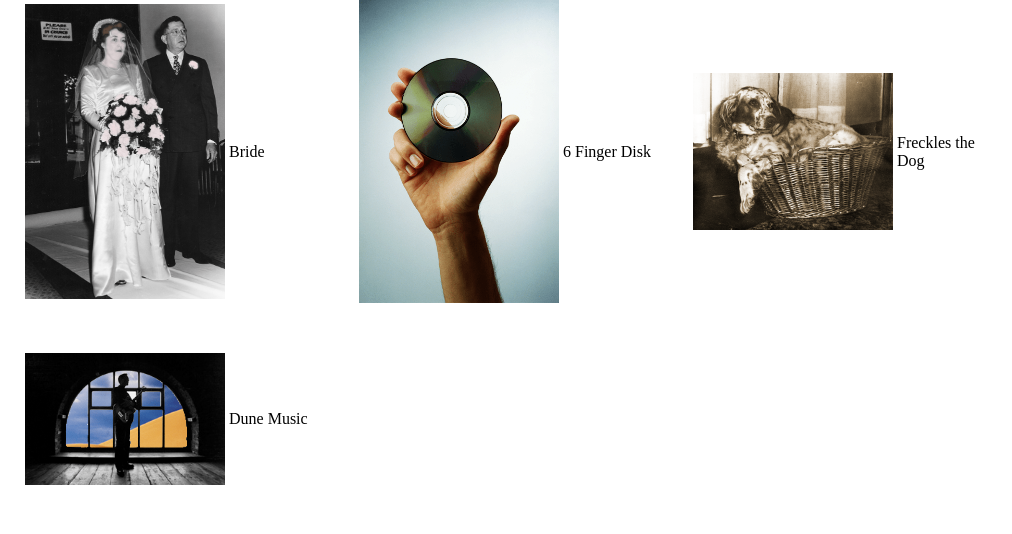
After one commit to michaeljcaboose/rit-web-dev, a PHP site: page /exercises/photoshop/index.php in a window 1280 px wide. The commit adds this page. Shown: the top 534 px of the page, without its empty margins (0-1012 px from the left). Run offline with PHP 8.4, Linux system fonts and the light colour scheme.

Commit message:
project 1 files and week8 exercises

```diff
--- /dev/null
+++ b/645/exercises/photoshop/index.php
@@ -0,0 +1,83 @@
+<!DOCTYPE html>
+<html>
+    <head>
+        <meta charset="UTF-8" />
+        <meta name="viewport" content="width=device-width, initial-scale=1.0" />
+        <style>
+            html, body{
+                width: 100%;
+                margin: 0;
+            }
+            div{
+                vertical-align: middle;
+            }
+
+            div img{
+                display: block;
+            }
+            .left{
+                width: 200px;
+                display: inline-block;
+                margin: 0 auto;
+                text-align: center;
+            }
+            .left img{
+                margin-top: 0;
+                margin-left: auto;
+                margin-bottom: 0;
+            }
+            .right{
+                width: 100px;
+                display: inline-block;
+                margin-top: 0;
+                margin-right: auto;
+                margin-left: auto;
+                margin-bottom: 0;
+            }
+            .pic-container{
+                margin-left: 25px;
+                margin-bottom: 50px;
+                width: 305px;
+                display: inline-block;
+            }
+
+        </style>
+    </head>
+    <body>
+        <div class="pic-container">
+            <div class="left">
+                <img width="200px" height="auto" src="media/Bride-min.png">
+            </div>
+
+            <div class="right">
+                <p>Bride</p>
+            </div>
+        </div>
+        <div class="pic-container">
+            <div class="left">
+                <img width="200px" height="auto"  src="media/discfingers_starter-min.png">
+            </div>
+            <div class="right">
+                <p>6 Finger Disk</p>
+            </div>
+        </div>
+        <div class="pic-container">
+            <div class="left">
+                <img width="200px" height="auto"  src="media/Freckles-min.png">
+            </div>
+            <div class="right">
+                <p>
+                    Freckles the Dog
+                </p>
+            </div>
+        </div>
+        <div class="pic-container">
+            <div class="left">
+                <img width="200px" height="auto"  src="media/wintermusic-min.png">
+            </div>
+            <div class="right">
+                <p>Dune Music</p>
+            </div>
+        </div>
+    </body>
+</html>
--- a/645/index.html
+++ b/645/index.html
@@ -68,6 +68,7 @@
 				<li><a href="exercises/kadayif.html">Recipe Remake</a></li>
 				<li><a href="exercises/week6/page1.html">Week 6</a></li>
 				<li><a href="project1/index.php">Portfolio / Project 1</a></li>
+				<li><a href="exercises/photoshop/index.php">Photoshop photos</a> </li>
 			</ul>
 		</div>
 		<footer>
--- a/645/project1/index.php
+++ b/645/project1/index.php
@@ -5,7 +5,7 @@
     <?php include('php_imports/nav.html'); ?>
     <div class="content">
         <div class="header desktop--div_ib hello">
-            <img src="media/hotel_head.jpg" alt="My Headshot"/>
+            <img src="media/hotel_head_blur-min.png" alt="My Headshot"/>
         </div>
         <div class="desktop--div_ib hello">
 	        <h1>Hi, I'm <span class="rit-orange-head">Matthew Panebianco</span></h1>
--- a/645/project1/talk-about-education.php
+++ b/645/project1/talk-about-education.php
@@ -3,7 +3,7 @@
     <?php include('php_imports/nav.html'); ?>
     <div class="content">
         <div class="header desktop--div_ib hello">
-            <img src="media/hotel_head.jpg" alt="My Headshot"/>
+            <img src="media/hotel_head_blur-min.png" alt="My Headshot"/>
         </div>
         <div class="desktop--div_ib hello">
 	        <h1>My thoughts on <span class="rit-orange-head">Education</span></h1>
--- a/645/project1/talk-about-yourself.php
+++ b/645/project1/talk-about-yourself.php
@@ -3,7 +3,7 @@
     <?php include('php_imports/nav.html'); ?>
     <div class="content">
         <div class="header desktop--div_ib hello">
-            <img src="media/hotel_head.jpg" alt="My Headshot"/>
+            <img src="media/hotel_head_blur-min.png" alt="My Headshot"/>
         </div>
         <div class="desktop--div_ib hello">
 	        <h1>Me, Myself, and <span class="rit-orange-head">I</span></h1>
```
Also changed, not shown: 645/exercises/photoshop/media/Bride-min.png (added), 645/exercises/photoshop/media/Freckles-min.png (added), 645/exercises/photoshop/media/discfingers_starter-min.png (added), 645/exercises/photoshop/media/wintermusic-min.png (added), 645/project1/media/hotel_head_blur-min.png (added).
